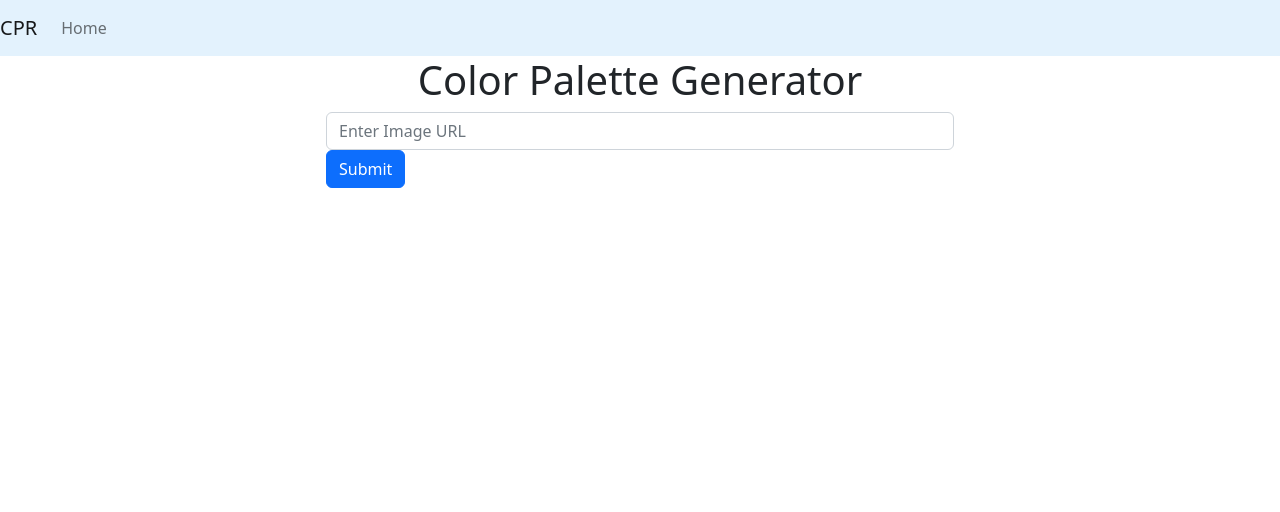
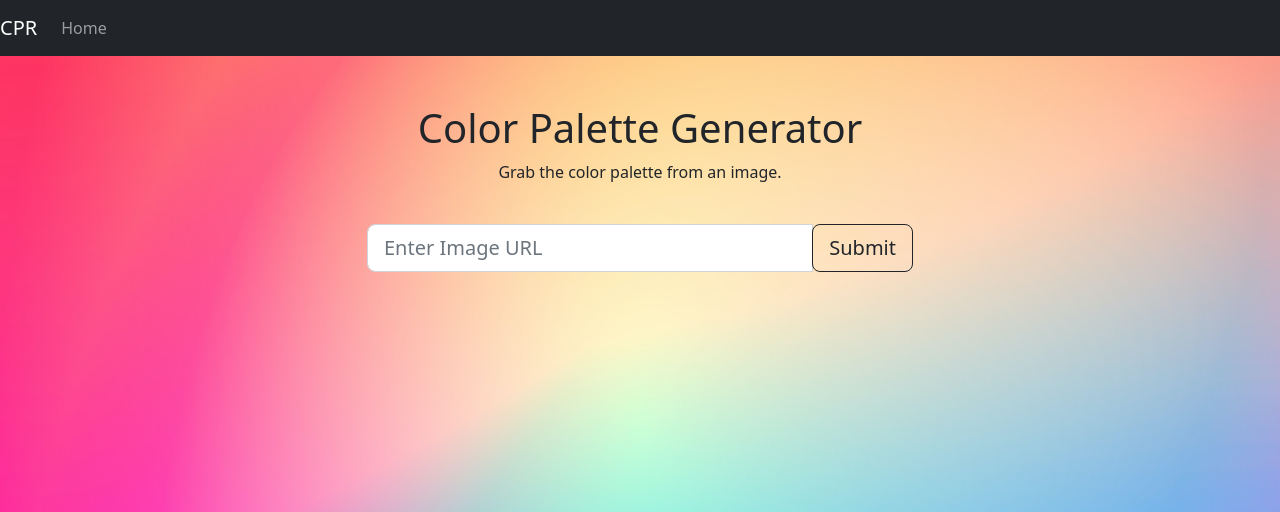
Before and after one commit to giedriusstankauskas/color-palette-generator, a Flask app: page / in a window 1280 px wide. Shown: the top 512 px of the page. Run offline with Flask 2, Linux system fonts and the light colour scheme.

Commit message:
create website

```diff
--- a/app.py
+++ b/app.py
@@ -1,27 +1,9 @@
 from flask import Flask, render_template
-from urllib.request import urlopen
-import io
-from colorthief import ColorThief
-import ssl
 from models import UploadForm
+from color_thief import palette_generator
 
 app = Flask(__name__)
 app.secret_key = "these boots are made for walking"
-
-# code line to avoid [SSL: CERTIFICATE_VERIFY_FAILED] error on mac
-ssl._create_default_https_context = ssl._create_unverified_context
-
-link_vilnius = "https://www.govilnius.lt/images/5e7a4e63386e6abfe189ed63?w=1200&h=630"
-
-
-def palette_generator(link):
-    fd = urlopen(link)
-    # fd = open('static/images/vilnius.jpeg', "rb")
-    f = io.BytesIO(fd.read())
-    color_thief = ColorThief(f)
-    dominant_color = color_thief.get_color(quality=1)
-    color_palette = color_thief.get_palette(quality=1)
-    return dominant_color, color_palette
 
 
 @app.route('/', methods=["GET", "POST"])
@@ -30,7 +12,7 @@ def index():
     if form.validate_on_submit():
         link = form.image_url.data
         dominant_color, color_palette = palette_generator(link)
-        return render_template("palette.html", dominant_color=dominant_color, palette=color_palette)
+        return render_template("palette.html", dominant_color=dominant_color, palette=color_palette, link=link)
     return render_template("index.html", form=form)
 
 
--- /dev/null
+++ b/static/css/style.css
@@ -0,0 +1,21 @@
+.swatch {
+    width: 3rem;
+    height: 3rem;
+    display: inline-block;
+    background: #ddd;
+    border-radius: 50%;
+}
+
+.col-centered {
+    margin: 0 auto;
+    float: none;
+}
+
+#dominant-color {
+    margin-left: 12px;
+}
+
+body {
+    background-image: url("../images/gradient.jpg");
+    background-size: cover;
+}
--- a/templates/base.html
+++ b/templates/base.html
@@ -10,13 +10,15 @@
     <script src="https://cdn.jsdelivr.net/npm/bootstrap@5.2.0/dist/js/bootstrap.bundle.min.js"
             integrity="sha384-A3rJD856KowSb7dwlZdYEkO39Gagi7vIsF0jrRAoQmDKKtQBHUuLZ9AsSv4jD4Xa"
             crossorigin="anonymous"></script>
+    <link rel="stylesheet" href="{{ url_for('static', filename="css/style.css") }}">
+
 
     {% block style %}{% endblock %}
 
 </head>
 <body>
 
-<nav class="navbar navbar-expand-lg navbar-light" style="background-color: #e3f2fd;">
+<nav class="navbar navbar-expand-lg navbar-dark bg-dark">
   <a class="navbar-brand" href="{{ url_for('index') }}">CPR</a>
   <button class="navbar-toggler" type="button" data-toggle="collapse" data-target="#navbarNav" aria-controls="navbarNav" aria-expanded="false" aria-label="Toggle navigation">
     <span class="navbar-toggler-icon"></span>
--- a/templates/index.html
+++ b/templates/index.html
@@ -1,30 +1,25 @@
 {% include 'base.html' %}
 
-{% block style %}
-    <style>
-        .col-centered {
-            margin: 0 auto;
-            float: none;
-        }
-    </style>
-{% endblock %}
+{% block content %}
 
-{% block content %}
-    <div class="container">
+    <div class="container mt-5">
+
         <h1 class="text-center">Color Palette Generator</h1>
-    </div>
+        <p class="text-center">Grab the color palette from an image.</p>
+        <div class="row">
+            <div class="col-centered col-6 mt-4">
+                <form method="post" action="{{ url_for('index') }}" class="form-inline">
+                    {{ form.csrf_token }}
+                    <div class="form-group input-group-lg input-group">
+                        {{ form.image_url(placeholder="Enter Image URL", class="form-control") }}
+                        <div class="input-group-append">
+                            {{ form.submit(class="btn btn-outline-dark btn-lg btn-block col-12") }}
+                        </div>
+                    </div>
 
-    <div class="row">
-        <div class="col-centered col-6">
-            <form method="post" action="{{ url_for('index') }}">
-                {{ form.csrf_token }}
-                <div class="form-group">
-                    {{ form.image_url(placeholder="Enter Image URL", class="form-control", id="url-input") }}
-                </div>
-                {{ form.submit(class="btn btn-primary") }}
-            </form>
+                </form>
+            </div>
         </div>
     </div>
 
-
 {% endblock %}
```
Also changed, not shown: color_thief.py (added, +16 -0 lines), templates/palette.html (+21 -24 lines), static/images/gradient.jpg (added).
